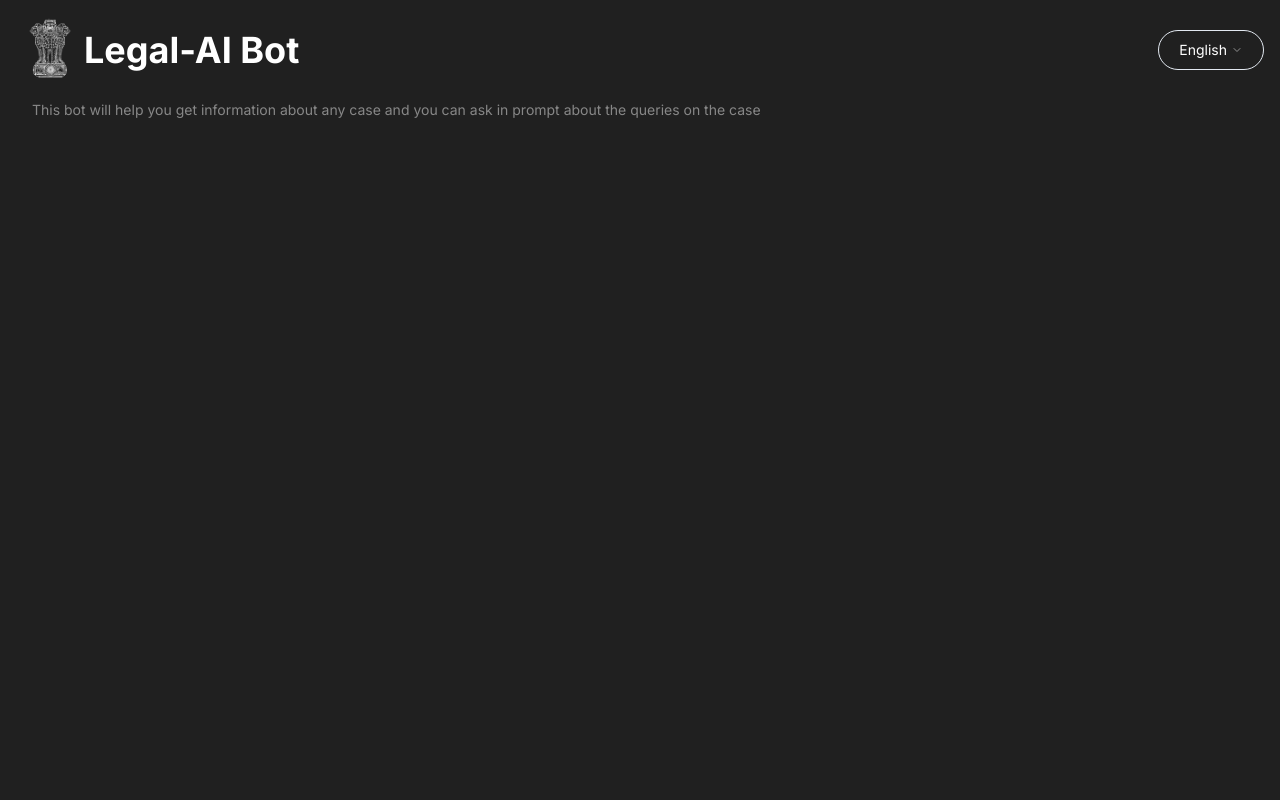
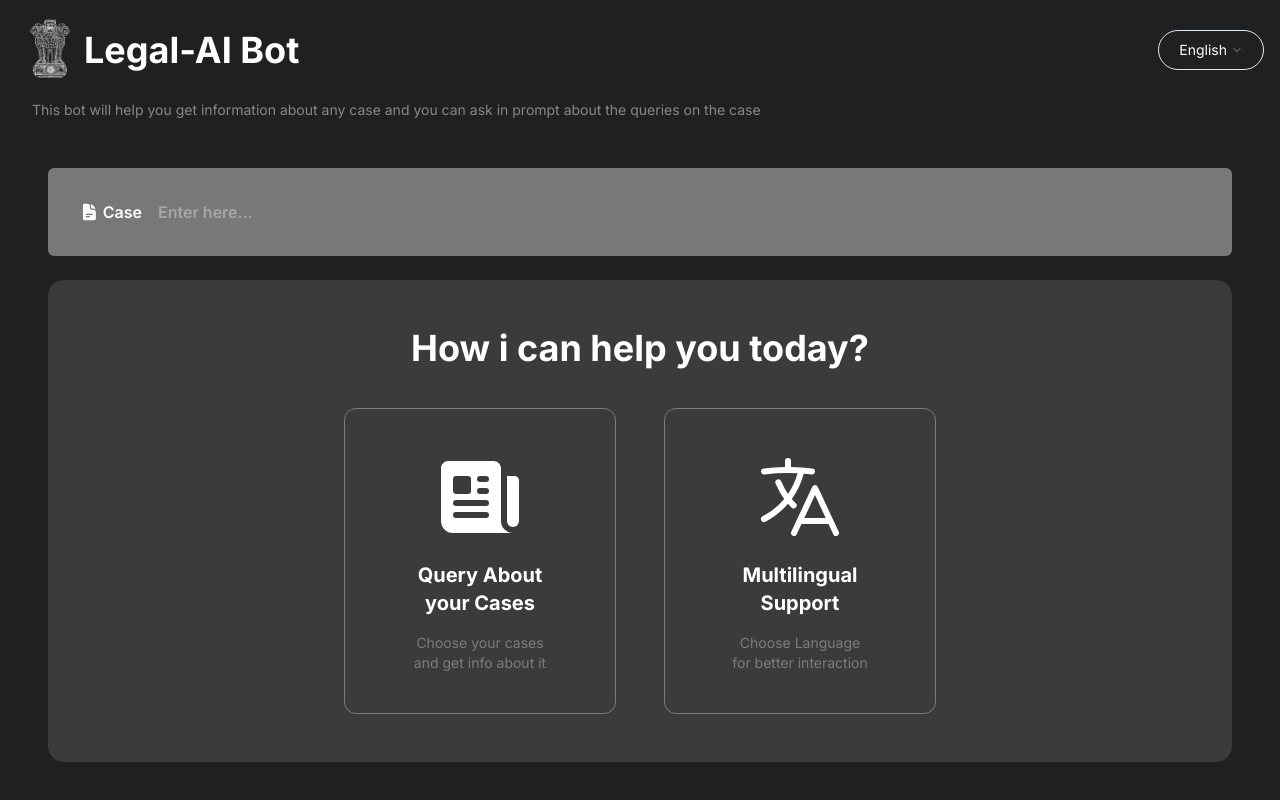
Before and after one commit to aryan-garg0729/LegalAI, a Next.js app in the folder legal-ai-frontend/: page / in a window 1280 px wide. Built offline with nearby package versions, Linux system fonts and the light colour scheme.

Commit message:
Basic Layout creation

```diff
--- /dev/null
+++ b/legal-ai-frontend/app/components/Casebar.tsx
@@ -0,0 +1,29 @@
+import { Input } from "@/components/ui/input";
+export default function CaseBar() {
+  return (
+    <div className="px-12 py-4">
+      <div className="flex items-center bg-[#787878] px-8 py-6 rounded-md">
+        <svg
+          xmlns="http://www.w3.org/2000/svg"
+          viewBox="0 0 24 24"
+          fill="currentColor"
+          className="size-6 text-white pr-1"
+        >
+          <path
+            fill-rule="evenodd"
+            d="M5.625 1.5c-1.036 0-1.875.84-1.875 1.875v17.25c0 1.035.84 1.875 1.875 1.875h12.75c1.035 0 1.875-.84 1.875-1.875V12.75A3.75 3.75 0 0 0 16.5 9h-1.875a1.875 1.875 0 0 1-1.875-1.875V5.25A3.75 3.75 0 0 0 9 1.5H5.625ZM7.5 15a.75.75 0 0 1 .75-.75h7.5a.75.75 0 0 1 0 1.5h-7.5A.75.75 0 0 1 7.5 15Zm.75 2.25a.75.75 0 0 0 0 1.5H12a.75.75 0 0 0 0-1.5H8.25Z"
+            clip-rule="evenodd"
+          />
+          <path d="M12.971 1.816A5.23 5.23 0 0 1 14.25 5.25v1.875c0 .207.168.375.375.375H16.5a5.23 5.23 0 0 1 3.434 1.279 9.768 9.768 0 0 0-6.963-6.963Z" />
+        </svg>
+
+        <span className="text-white font-semibold">Case</span>
+        <Input
+          type="text"
+          placeholder="Enter here..."
+          className="bg-transparent text-white ml-1 font-semibold text-md border-none focus-visible:outline-none focus-visible:ring-offset-0 focus-visible:ring-0 placeholder:text-[#a7a7a7] flex-grow "
+        />
+      </div>
+    </div>
+  );
+}
--- /dev/null
+++ b/legal-ai-frontend/app/components/Features.tsx
@@ -0,0 +1,54 @@
+export default function Features() {
+  return (
+    <div className="px-12 py-2">
+      <div className="p-12 bg-[#3B3B3B] text-white rounded-2xl">
+        <div className="flex justify-center">
+          <span className="font-bold text-4xl">How i can help you today?</span>
+        </div>
+        <div className="flex items-center justify-center pt-10 gap-12">
+          <div className="border-[1px] border-[#7C7C7C] rounded-xl px-16 py-10 flex flex-col items-center gap-4 max-w-[25%] hover:bg-[#3f3f3f] ">
+            <svg
+              xmlns="http://www.w3.org/2000/svg"
+              viewBox="0 0 24 24"
+              fill="currentColor"
+              className="size-24"
+            >
+              <path
+                fill-rule="evenodd"
+                d="M4.125 3C3.089 3 2.25 3.84 2.25 4.875V18a3 3 0 0 0 3 3h15a3 3 0 0 1-3-3V4.875C17.25 3.839 16.41 3 15.375 3H4.125ZM12 9.75a.75.75 0 0 0 0 1.5h1.5a.75.75 0 0 0 0-1.5H12Zm-.75-2.25a.75.75 0 0 1 .75-.75h1.5a.75.75 0 0 1 0 1.5H12a.75.75 0 0 1-.75-.75ZM6 12.75a.75.75 0 0 0 0 1.5h7.5a.75.75 0 0 0 0-1.5H6Zm-.75 3.75a.75.75 0 0 1 .75-.75h7.5a.75.75 0 0 1 0 1.5H6a.75.75 0 0 1-.75-.75ZM6 6.75a.75.75 0 0 0-.75.75v3c0 .414.336.75.75.75h3a.75.75 0 0 0 .75-.75v-3A.75.75 0 0 0 9 6.75H6Z"
+                clip-rule="evenodd"
+              />
+              <path d="M18.75 6.75h1.875c.621 0 1.125.504 1.125 1.125V18a1.5 1.5 0 0 1-3 0V6.75Z" />
+            </svg>
+            <span className="font-bold text-xl text-center">
+              Query About your Cases
+            </span>
+            <span className="text-sm text-[#7C7C7C] text-center">
+              Choose your cases and get info about it
+            </span>
+          </div>
+          <div className="border-[1px] border-[#7C7C7C] rounded-xl px-16 py-10 flex flex-col items-center gap-4 max-w-[25%] hover:bg-[#3f3f3f] ">
+            <svg
+              xmlns="http://www.w3.org/2000/svg"
+              viewBox="0 0 24 24"
+              fill="currentColor"
+              className="size-24"
+            >
+              <path
+                fill-rule="evenodd"
+                d="M9 2.25a.75.75 0 0 1 .75.75v1.506a49.384 49.384 0 0 1 5.343.371.75.75 0 1 1-.186 1.489c-.66-.083-1.323-.151-1.99-.206a18.67 18.67 0 0 1-2.97 6.323c.318.384.65.753 1 1.107a.75.75 0 0 1-1.07 1.052A18.902 18.902 0 0 1 9 13.687a18.823 18.823 0 0 1-5.656 4.482.75.75 0 0 1-.688-1.333 17.323 17.323 0 0 0 5.396-4.353A18.72 18.72 0 0 1 5.89 8.598a.75.75 0 0 1 1.388-.568A17.21 17.21 0 0 0 9 11.224a17.168 17.168 0 0 0 2.391-5.165 48.04 48.04 0 0 0-8.298.307.75.75 0 0 1-.186-1.489 49.159 49.159 0 0 1 5.343-.371V3A.75.75 0 0 1 9 2.25ZM15.75 9a.75.75 0 0 1 .68.433l5.25 11.25a.75.75 0 1 1-1.36.634l-1.198-2.567h-6.744l-1.198 2.567a.75.75 0 0 1-1.36-.634l5.25-11.25A.75.75 0 0 1 15.75 9Zm-2.672 8.25h5.344l-2.672-5.726-2.672 5.726Z"
+                clip-rule="evenodd"
+              />
+            </svg>
+            <span className="font-bold text-xl text-center">
+              Multilingual Support
+            </span>
+            <span className="text-sm text-[#7C7C7C] text-center">
+              Choose Language for better interaction
+            </span>
+          </div>
+        </div>
+      </div>
+    </div>
+  );
+}
--- a/legal-ai-frontend/app/components/Topbar.tsx
+++ b/legal-ai-frontend/app/components/Topbar.tsx
@@ -19,7 +19,7 @@ export default function Topbar() {
             <SelectTrigger className="bg-transparent text-white rounded-3xl px-5 py-3">
               <SelectValue placeholder="Select a Language" />
             </SelectTrigger>
-            <SelectContent className="bg-transparent text-white">
+            <SelectContent>
               <SelectItem value="english">English</SelectItem>
               <SelectItem value="hindi">Hindi</SelectItem>
               <SelectItem value="marathi">Marathi</SelectItem>
--- a/legal-ai-frontend/app/page.tsx
+++ b/legal-ai-frontend/app/page.tsx
@@ -2,11 +2,15 @@
 
 import { useState, useEffect, useRef } from "react";
 import Topbar from "./components/Topbar";
+import CaseBar from "./components/Casebar";
+import Features from "./components/Features";
 
 export default function ChatPage() {
   return (
     <div className="bg-[#202020] h-screen">
       <Topbar />
+      <CaseBar />
+      <Features />
     </div>
   );
 }
```
